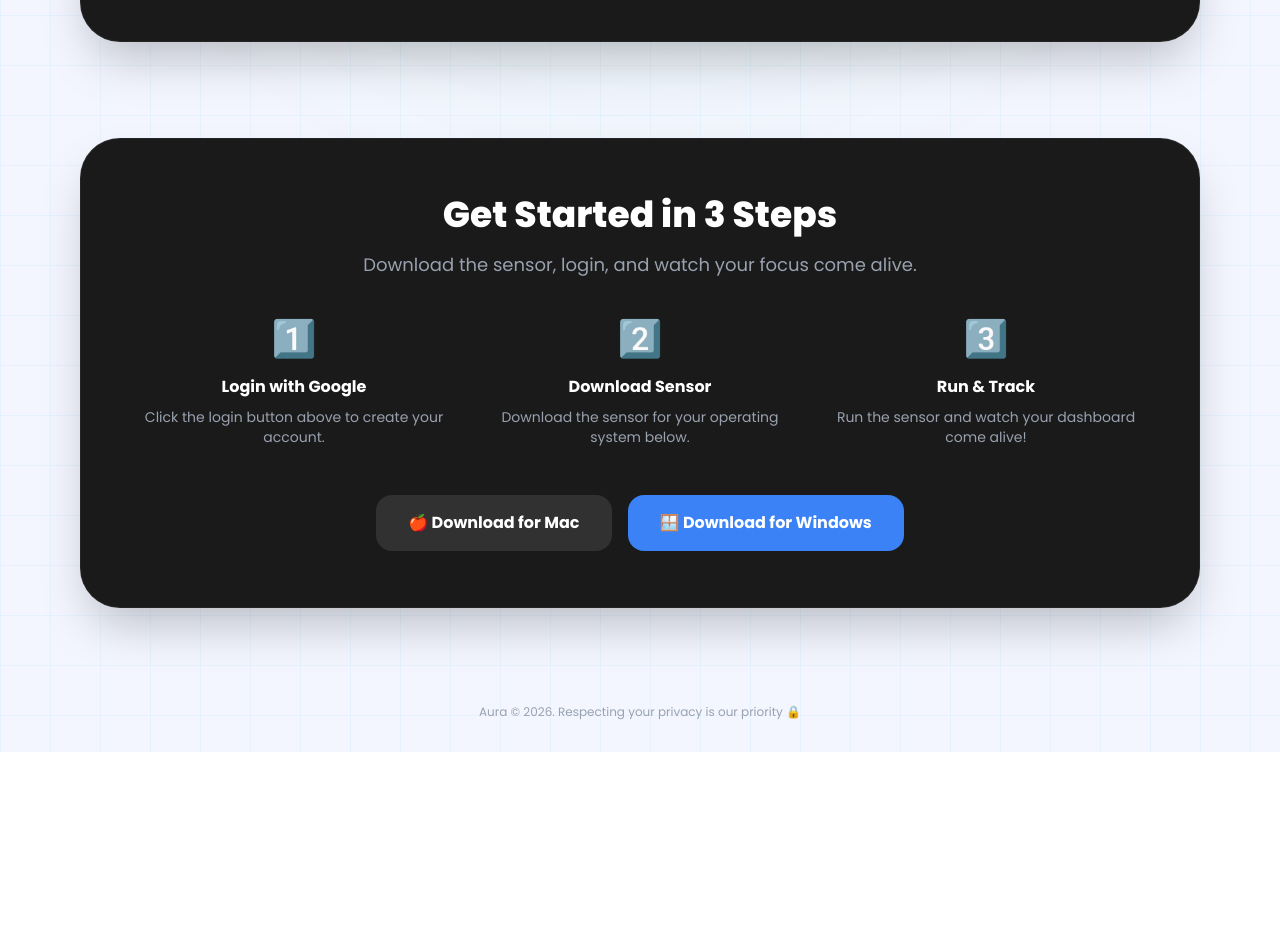
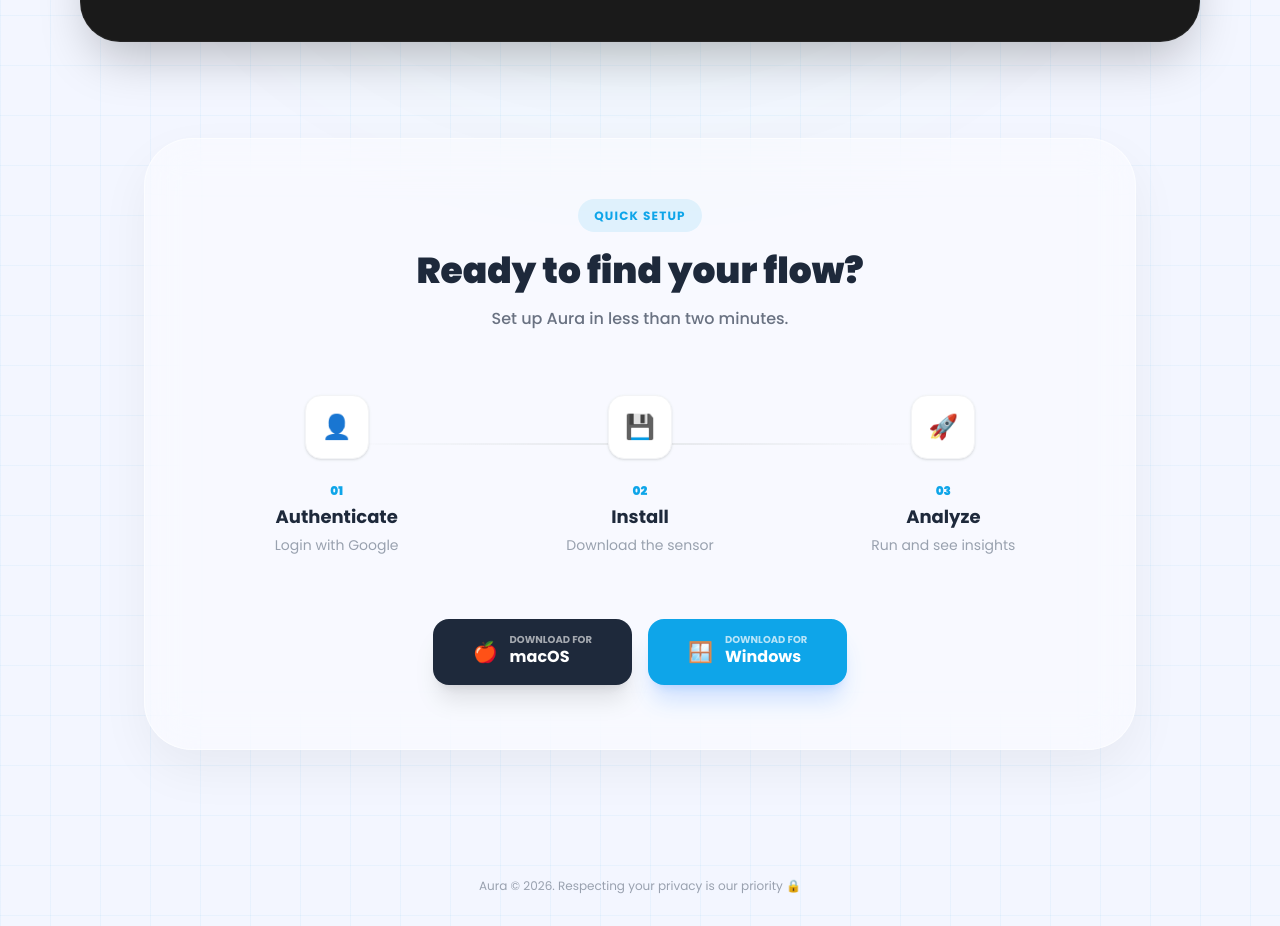
Before and after one commit to nidhi333-9/aura, a React (Vite) app in the folder frontend/: page / in a window 1280 px wide. Shown: the part 1185-2111 px from the top of the page. Before the commit the page ends 1937 px from the top, so only its background shows below. Built offline with nearby package versions, Linux system fonts and the light colour scheme.

Commit message:
updated the ui

```diff
--- a/frontend/src/App.jsx
+++ b/frontend/src/App.jsx
@@ -132,57 +132,88 @@ function App() {
       </div>
 
       {/* DOWNLOAD SECTION */}
-      <div className="relative z-30 max-w-6xl mx-auto mb-24 px-4 w-full">
-        <div className="bg-[#1a1a1a] rounded-[40px] p-10 md:p-14 text-white shadow-2xl border border-white/5">
-          {/* Header */}
-          <div className="text-center mb-10">
-            <h2 className="text-4xl font-extrabold mb-4">
-              Get Started in 3 Steps
+      {/* DOWNLOAD SECTION */}
+      <div className="relative z-30 max-w-5xl mx-auto mb-32 px-4 w-full">
+        <div className="bg-white/40 backdrop-blur-xl rounded-[48px] p-8 md:p-16 border border-white/60 shadow-[0_20px_50px_rgba(0,0,0,0.05)]">
+          {/* Header - More compact and modern */}
+          <div className="max-w-2xl mx-auto text-center mb-16">
+            <span className="text-[var(--aura-blue)] font-bold tracking-widest uppercase text-xs bg-[var(--aura-blue)]/10 px-4 py-2 rounded-full">
+              Quick Setup
+            </span>
+            <h2 className="text-4xl font-black text-[var(--aura-dark)] mt-6 mb-4">
+              Ready to find your flow?
             </h2>
-            <p className="text-gray-400 text-lg">
-              Download the sensor, login, and watch your focus come alive.
+            <p className="text-gray-500 font-medium">
+              Set up Aura in less than two minutes.
             </p>
           </div>
 
-          {/* Steps Grid */}
-          <div className="grid grid-cols-1 md:grid-cols-3 gap-8 mb-12">
-            <div className="text-center">
-              <div className="text-4xl mb-4">1️⃣</div>
-              <h3 className="font-bold mb-2">Login with Google</h3>
-              <p className="text-gray-400 text-sm">
-                Click the login button above to create your account.
-              </p>
-            </div>
-            <div className="text-center">
-              <div className="text-4xl mb-4">2️⃣</div>
-              <h3 className="font-bold mb-2">Download Sensor</h3>
-              <p className="text-gray-400 text-sm">
-                Download the sensor for your operating system below.
-              </p>
-            </div>
-            <div className="text-center">
-              <div className="text-4xl mb-4">3️⃣</div>
-              <h3 className="font-bold mb-2">Run & Track</h3>
-              <p className="text-gray-400 text-sm">
-                Run the sensor and watch your dashboard come alive!
-              </p>
-            </div>
+          {/* Steps - Horizontal flow with indicators */}
+          <div className="grid grid-cols-1 md:grid-cols-3 gap-12 relative mb-16">
+            {/* Visual Connector Line (Hidden on mobile) */}
+            <div className="hidden md:block absolute top-12 left-[15%] right-[15%] h-[2px] bg-gradient-to-r from-transparent via-gray-200 to-transparent -z-10"></div>
+
+            {[
+              {
+                step: "01",
+                title: "Authenticate",
+                desc: "Login with Google",
+                icon: "👤",
+              },
+              {
+                step: "02",
+                title: "Install",
+                desc: "Download the sensor",
+                icon: "💾",
+              },
+              {
+                step: "03",
+                title: "Analyze",
+                desc: "Run and see insights",
+                icon: "🚀",
+              },
+            ].map((item, idx) => (
+              <div key={idx} className="flex flex-col items-center group">
+                <div className="w-16 h-16 bg-white rounded-2xl shadow-sm border border-gray-100 flex items-center justify-center text-2xl mb-6 group-hover:scale-110 transition-transform duration-300">
+                  {item.icon}
+                </div>
+                <span className="text-[var(--aura-blue)] font-black text-xs mb-1">
+                  {item.step}
+                </span>
+                <h3 className="font-bold text-[var(--aura-dark)] text-lg">
+                  {item.title}
+                </h3>
+                <p className="text-gray-400 text-sm mt-1">{item.desc}</p>
+              </div>
+            ))}
           </div>
 
-          {/* Download Buttons */}
-          <div className="flex flex-col md:flex-row gap-4 justify-center">
+          {/* Modernized Buttons */}
+          <div className="flex flex-col sm:flex-row gap-4 justify-center items-center">
             <a
               href="https://github.com/nidhi333-9/aura/releases/download/v1.0.0/aura-sensor-mac"
-              className="flex items-center gap-3 bg-white/10 hover:bg-white/20 px-8 py-4 rounded-2xl transition font-bold text-center justify-center"
+              className="group relative flex items-center gap-3 bg-[var(--aura-dark)] text-white px-10 py-4 rounded-2xl hover:bg-black transition-all duration-300 shadow-xl"
             >
-              🍎 Download for Mac
+              <span className="text-xl">🍎</span>
+              <div className="flex flex-col items-start">
+                <span className="text-[10px] opacity-60 uppercase font-bold leading-none">
+                  Download for
+                </span>
+                <span className="font-bold">macOS</span>
+              </div>
             </a>
 
             <a
               href="https://github.com/nidhi333-9/aura/releases/download/v1.0.0/aura-sensor-windows.exe"
-              className="flex items-center gap-3 bg-[#3b82f6] hover:opacity-90 px-8 py-4 rounded-2xl transition font-bold text-center justify-center"
+              className="group relative flex items-center gap-3 bg-[var(--aura-blue)] text-white px-10 py-4 rounded-2xl hover:brightness-110 transition-all duration-300 shadow-xl shadow-blue-500/20"
             >
-              🪟 Download for Windows
+              <span className="text-xl">🪟</span>
+              <div className="flex flex-col items-start">
+                <span className="text-[10px] opacity-70 uppercase font-bold leading-none">
+                  Download for
+                </span>
+                <span className="font-bold">Windows</span>
+              </div>
             </a>
           </div>
         </div>
```
